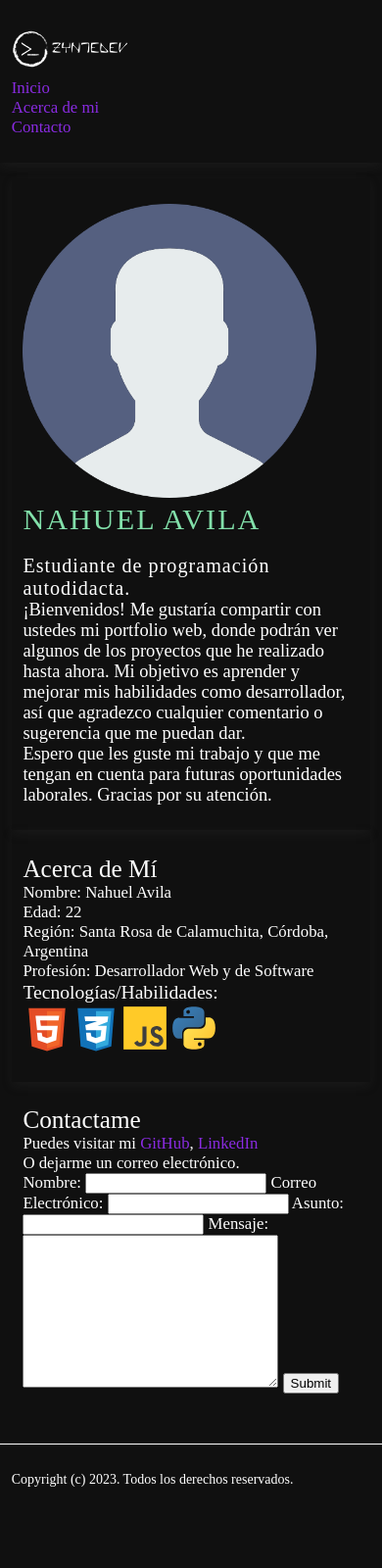
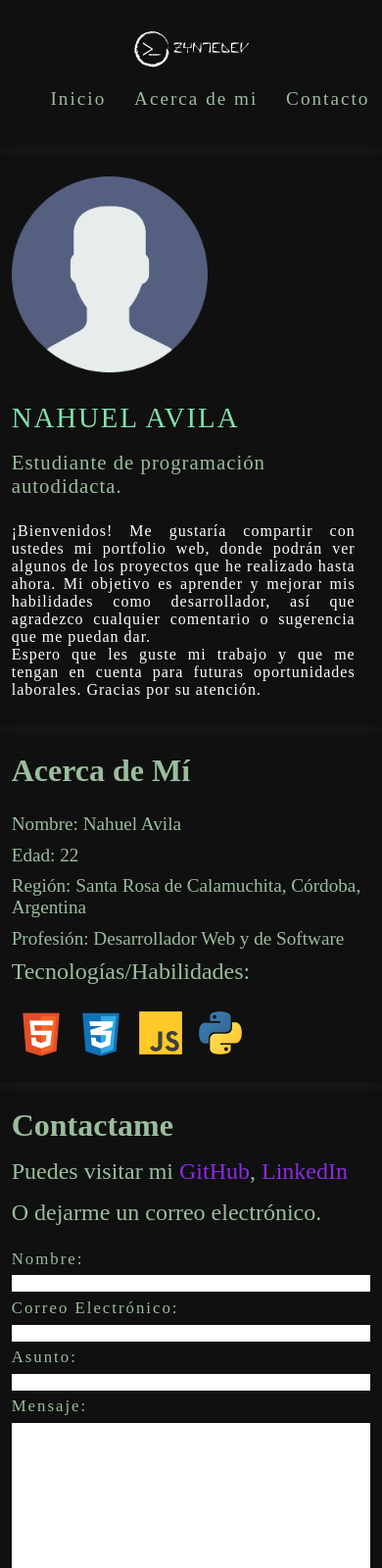
Before and after one commit to Zyn7e/web_personal, a plain HTML site: page Actividad2/acerca_de_mi.html in a window 390 px wide. Shown: the top 1600 px of the page at 98% size. Before the commit the page ends 1544 px from the top, so only its background shows below. Drawn offline with Linux system fonts and the light colour scheme.

Commit message:
changes in styles for activity 2

```diff
--- a/assets/CSS/header.css
+++ b/assets/CSS/header.css
@@ -1,32 +1,61 @@
-.presentation-section {
+.menu-bar {
   display: flex;
+  justify-content:space-between;
   align-items: center;
-  justify-content: space-evenly;
-  padding: 0 3vw;
-
-  min-height: 70vh;
-
-  box-shadow: inset 0 -4px 10px rgba(68, 68, 68, 0.17776429419424022);
 }
 
-.profile-photo {
-  width: 300px;
+.logo img {
+  display: block;
 }
 
-.presentation-titles {
-  max-width: 40vw;
+.nav-bar {
+  display: flex;
+  justify-content: center;
 }
 
-.name-title {
-  margin: 0 0 .6em;
-
-  color: #82E0AA;
-  font-size: 1.8rem;
-  font-weight: 500;
-  letter-spacing: 2px;
+.nav-list {
+  display: flex;
+  padding: 0 1.1rem;
 }
 
-.profession-title {
+.nav-list-item {
+  margin: .5rem;
+}
+
+.nav-list-item a {
+  display: inline-block;
+  padding: .4rem;
+  border-radius: 4px;
+
+  color: #9ABD9D;
   font-size: 1.2rem;
-  letter-spacing: 1px;
+  letter-spacing: 2px;
+
+  transition: all 400ms;
 }
+
+.nav-list-item a:hover {
+  color: #000;
+  background: #82E0AA;
+}
+
+
+/* Estilos resposivos */
+
+/* Moviles */
+@media only screen and (max-width: 600px){
+  .menu-bar {
+    display: flex;
+    flex-wrap: wrap;
+    justify-content: center;
+  }
+
+  .nav-list {
+    width: 90vw;
+    justify-content: space-around;
+  }
+
+  .nav-list-item {
+    min-width: max-content;
+  }
+}
--- a/assets/CSS/main.css
+++ b/assets/CSS/main.css
@@ -1,13 +1,207 @@
-main {
-  margin: 1em 0;
-  padding: 0 3vw;
+.me-section {
+  display: flex;
+  align-items: center;
+  justify-content: space-evenly;
+
+  min-height: 70vh;
+}
+
+.profile-photo {
+  width: 300px;
+}
+
+.titles {
+  max-width: 40vw;
+}
+
+.name-title {
+  margin: 0 0 .6em;
+
+  color: #82E0AA;
+  font-size: 1.8em;
+  font-weight: 500;
+  letter-spacing: 2px;
+}
+
+.profession-title {
+  font-size: 1.3em;
+  letter-spacing: 1px;
 }
 
 .presentation {
-  font-size: 1.1rem;
-  color: #5D5D5D;
+  margin-top: 3vh;
+}
+
+.presentation p {
+  font-size: 1.1em;
+  color: #FFF;
+  letter-spacing: 1px;
+  text-align: justify;
+}
+
+
+/* Acerca de Mi - Actividad 2 */
+
+.about-me {
+  display: flex;
+  flex-direction: column;
+}
+
+.about-me-title {
+  font-size: 2em;
+  font-weight: 600;
+}
+
+.about-me-section {
+  display: flex;
+  margin: 1em 0 0 0;
+}
+
+.personal-info p {
+  margin: .5em 0;
+  font-size: 1.2em;
+}
+
+.skills {
+  margin: 0 auto;
+}
+
+.skills h3 {
+  margin: 0 0 1em 0;
+  font-size: 1.5em;
 }
 
 .tecnologies-list {
   display: flex;
+  min-width: 30vw;
 }
+
+.tecnologies-list li {
+  margin: 0 auto;
+}
+
+.tecnologies-list li svg {
+  display: block;
+}
+
+/* Estilos de contact */
+
+.contact-section h2{
+  font-size: 2em;
+  font-weight: 600;
+
+}
+
+.contact {
+  display: flex;
+  align-items: center;
+}
+
+.contact .social-media,
+.contact form {
+  width: 50%;
+}
+
+.social-media {
+  text-align: center;
+}
+
+.social-media p {
+  font-size: 1.5em;
+  margin: 15px auto;
+  width: 50%;
+}
+
+form {
+  margin: 1vh 0;
+  padding: 1em;
+}
+
+label {
+  letter-spacing: 2px;
+  font-size: 1.05em;
+}
+
+input[type="text"],
+input[type="email"],
+textarea {
+  width: 100%;
+  margin: .5em 0;
+  border: none;
+}
+
+input[type="submit"] {
+  font-size: 1em;
+  padding: .5em;
+  width: 100%;
+  border: none;
+  color: #000;
+  background-color: #82E0AA;
+  margin: 0 auto;
+  cursor: pointer;
+}
+
+input[type="submit"]:hover {
+  background-color: #4EC37F;
+  color: #FFF;
+}
+
+
+
+/* Estilos Responsivos */
+
+/* Moviles */
+
+@media only screen and (max-width: 600px) {
+  .me-section {
+    display: flex;
+    flex-direction: column;
+    align-items: flex-start;
+  }
+
+  .profile-photo {
+    width: 200px;
+    margin-bottom: 3vh;
+  }
+
+  .titles {
+    max-width: 90vw;
+  }
+
+  .presentation p {
+    font-size: 1em;
+  }
+
+  .about-me-section {
+    flex-wrap: wrap;
+  }
+
+  .skills {
+    margin: 0;
+  }
+
+  .contact {
+    flex-wrap: wrap;
+    justify-content: start;
+  }
+
+  .contact .social-media {
+    margin: 0;
+    width: 90vw;
+    text-align: start;
+  }
+
+  .social-media p {
+    width: auto;
+    margin: 15px 0;
+  }
+
+  form {
+    min-width: 94vw;
+    padding: 0;
+  }
+
+  textarea {
+    resize: none;
+  }
+}
--- a/assets/CSS/navBar.css
+++ /dev/null
@@ -1,34 +0,0 @@
-.nav-bar {
-  display: flex;
-  justify-content: center;
-
-  padding: 0 3vw;
-
-  box-shadow: inset 0 -4px 10px rgba(68,68,68,0.17776429419424022);
-}
-
-.nav-list {
-  display: flex;
-  padding: 0 1.1rem;
-}
-
-.nav-list-item {
-  margin: .5rem;
-}
-
-.nav-list-item a {
-  display: inline-block;
-  padding: .4rem;
-  border-radius: 4px;
-
-  color: #9ABD9D;
-  font-size: 1.2rem;
-  letter-spacing: 2px;
-
-  transition: all 400ms;
-}
-
-.nav-list-item a:hover {
-  color: #000;
-  background: #82E0AA;
-}
--- a/assets/CSS/reset.css
+++ b/assets/CSS/reset.css
@@ -1,7 +1,8 @@
 html {
   box-sizing: border-box;
-  font-size: 1.05rem;
+  font-size: 16px;
   background: #101010;
+  color: #9ABD9D;
 }
 
 *, *:before, *:after {
@@ -12,7 +13,7 @@ body, h1, h2, h3, h4, h5, h6, p, ol, ul {
   margin: 0;
   padding: 0;
   font-weight: normal;
-  color: #FFF;
+  color: #9ABD9D;
 }
 
 ol, ul {
```
Also changed, not shown: index.html (deleted, +0 -130 lines).
